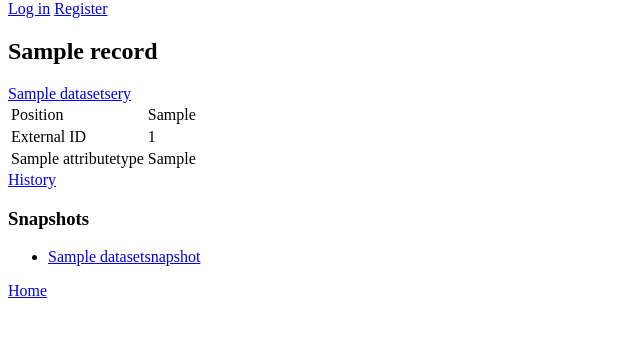
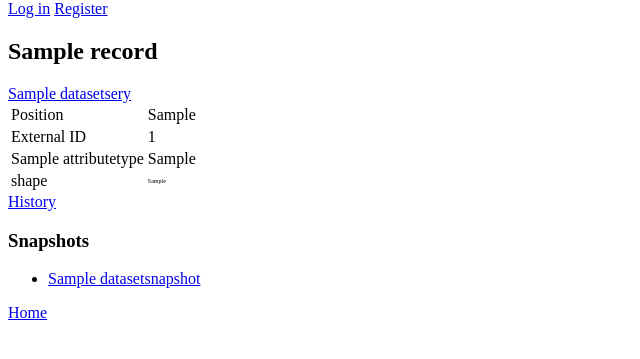
Before and after one commit to TimSC/auxgis2, a Django app: page /record/1/ in a window 1280 px wide. Shown: the part 8-367 px from the top of the page, without its empty margins (0-640 px from the left). Run offline with Django 3.2, Linux system fonts and the light colour scheme; tables that the repository leaves empty hold one stand-in row (Sample ...).

Commit message:
Show shape if available

```diff
--- a/records/templates/records/record.html
+++ b/records/templates/records/record.html
@@ -13,6 +14,10 @@
 {% for k, v in annotations.items %}
 <tr><td>{{k}}</td><td>{{v.data}}</td></tr>
 {% endfor %}
+
+{% if shape is not None %}
+<tr><td>shape</td><td style="font-size:6;">{{shape}}</td></tr>
+{% endif %}
 
 </table>
 
--- a/records/views.py
+++ b/records/views.py
@@ -48,9 +48,15 @@ def record(request, record_id):
 	for annotation in annotations:
 		latestAttribs[annotation.attrib.name] = annotation
 
+	#Get latest shape (if any exists)
+	try:
+		latestShape = RecordShapeEdit.objects.filter(record = rec).latest('timestamp').data
+	except ObjectDoesNotExist:
+		latestShape = None
+
 	template = loader.get_template('records/record.html')
 	return HttpResponse(template.render({"record": rec, 'datasetSeries': ds,
-		'snapshots': snapshots, 'annotations': latestAttribs}, request))
+		'snapshots': snapshots, 'annotations': latestAttribs, 'shape': latestShape}, request))
 
 @login_required
 def record_edit(request, record_id):
```
Also changed, not shown: other parts of records/templates/records/record.html (+1 -0 lines).
